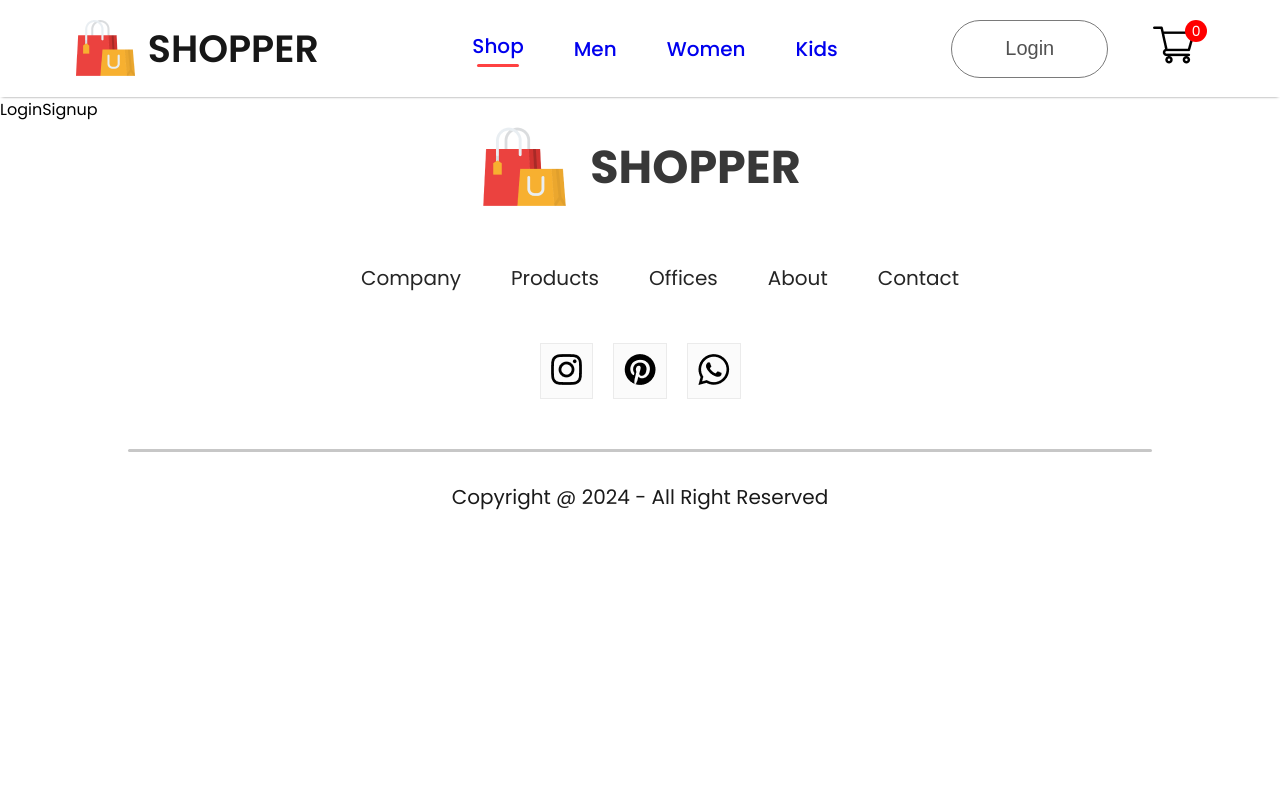
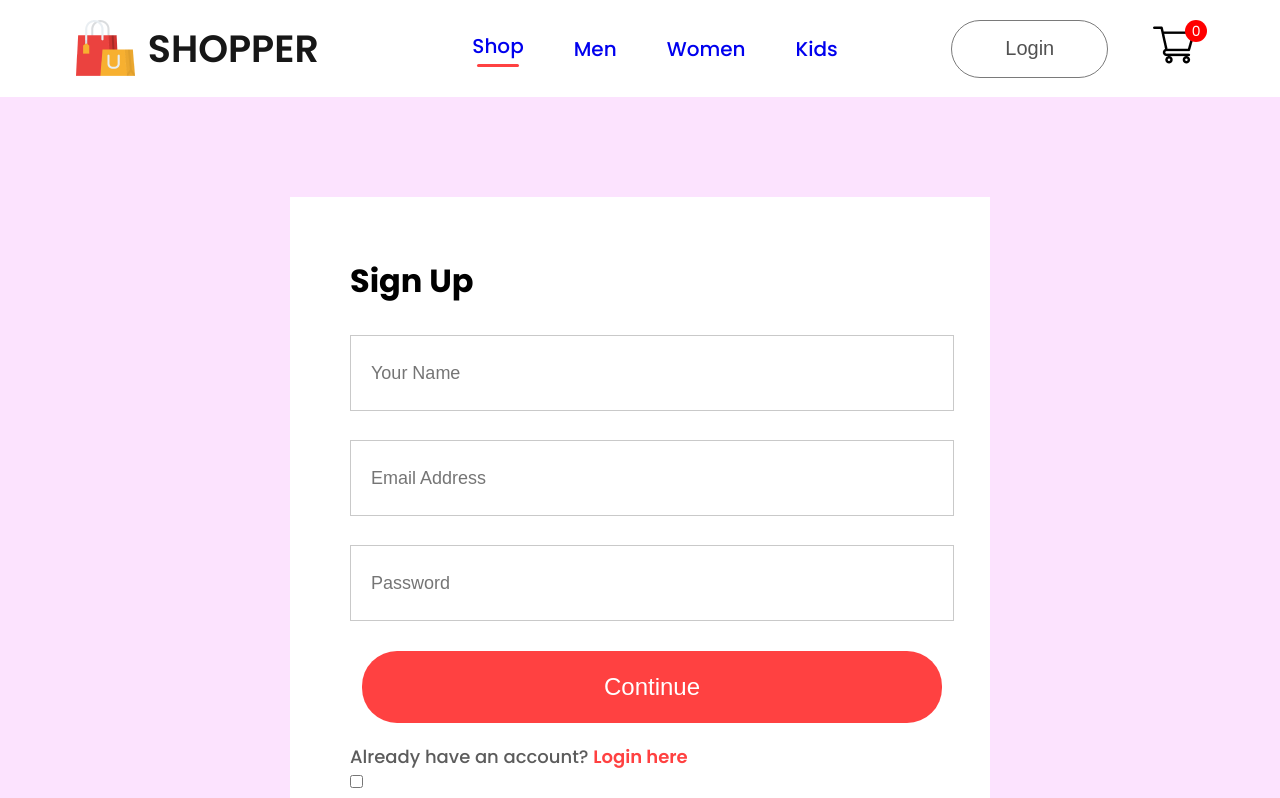
Before and after one commit to VitordSmota/frontend-ecommerce-react-mongodb, a React (Create React App) app: page /login in a window 1280 px wide. Shown: the top 798 px of the page. Built offline with nearby package versions, Linux system fonts and the light colour scheme.

Commit message:
Made Page Login Signup

```diff
--- a/src/App.js
+++ b/src/App.js
@@ -7,6 +7,9 @@
 import Cart from "./Pages/Cart";
 import LoginSignup from "./Pages/LoginSignup";
 import Footer from "./Components/Footer/Footer";
+import men_banner from "./Components/Assets/banner_mens.png";
+import women_banner from "./Components/Assets/banner_women.png";
+import kid_banner from "./Components/Assets/banner_kids.png";
 
 function App() {
   return (
@@ -15,9 +18,9 @@
         <Navbar />
         <Routes>
           <Route path="/" element={<Shop />} />
-          <Route path="/mens" element={<ShopCategory category="men" />} />
-          <Route path="/womens" element={<ShopCategory category="women" />} />
-          <Route path="/kids" element={<ShopCategory category="kid" />} />
+          <Route path="/mens" element={<ShopCategory banner={men_banner} category="men" />} />
+          <Route path="/womens" element={<ShopCategory banner={women_banner} category="women" />} />
+          <Route path="/kids" element={<ShopCategory banner={kid_banner} category="kid" />} />
           <Route path="/product" element={<Product />}>
             <Route path=":productId" element={<Product />} />
           </Route>
--- /dev/null
+++ b/src/Pages/CSS/LoginSignup.css
@@ -0,0 +1,69 @@
+.loginsignup{
+    width: 100%;
+    height: 80vh;
+    background: #fce3fe;
+    padding-top: 100px;
+
+}
+.loginsignup-container{
+    width: 580px;
+    height: 600px;
+    background: white;
+    margin: auto;
+    padding: 40px 60px;
+}
+.loginsignup-container h1{
+    margin: 20px 0px;
+}
+.loginsignup-fields{
+   display: flex;
+   flex-direction: column;
+   gap: 29px;
+   margin-top: 30px;
+}
+.loginsignup-fields input{
+    height: 72px;
+    width: 100%;
+    padding-left: 20px;
+    border: 1px solid #c9c9c9;
+    outline: none;
+    color: #5c5c5c;
+    font-size: 18px;
+}
+.loginsignup-container button{
+    width: 580px;
+    height: 72px;
+    color: white;
+    background: #ff4141;
+    margin-top: 30px;
+    border: none;
+    font-size: 24px;
+    font-weight: 500;
+    cursor: pointer;
+    margin-left: 12px;
+    border-radius: 35px;
+
+}
+.loginsignup-container button:hover{
+     background: #ce0c0c;
+}
+.loginsignup-login{
+    margin-top: 20px;
+    color: #5c5c5c;
+    font-size: 18px;
+    font-weight: 500;
+}
+.loginsignup-login span{
+    color: #ff4141 ;
+    font-weight: 600;
+
+}
+.loginsignup-agree{
+    display: flex;
+    align-items: center;
+    margin-top: 25px;
+    gap: 20px;
+    color: #5c5c5c;
+    font-size: 18px;
+    font-weight: 500;
+}
--- /dev/null
+++ b/src/Pages/CSS/ShopCategory.css
@@ -0,0 +1,38 @@
+.shopcategory-banner{
+    display: block;
+    margin: 30px auto;
+    width: 82%;
+}
+.shopcategory-indexSort{
+    display: flex;
+    margin: 0px 170px;
+    justify-content: space-between;
+    align-items: center ;
+}
+.shopcategory-sort{
+    padding: 10px 20px;
+    border-radius: 40px;
+    border: 1px solid #888;
+}
+.shopcategory-indexSort p span{
+    font-weight: 600;
+}
+.shopcategory-products{
+    margin: 20px 170px;
+    display: grid;
+    grid-template-columns: 1fr 1fr 1fr 1fr;
+    row-gap: 80px;
+}
+.shopcategory-loadmore{
+    display: flex;
+    justify-content: center;
+    align-items: center;
+    margin: 150px auto;
+    width: 233px;
+    height: 69px;
+    border-radius: 75px;
+    background: #ededed;
+    color: #787878;
+    font-size: 18px;
+    font-weight: 500;
+}
--- a/src/Pages/LoginSignup.jsx
+++ b/src/Pages/LoginSignup.jsx
@@ -1,9 +1,22 @@
 import React from "react";
-
+import './CSS/LoginSignup.css'
 const LoginSignup = () => {
     return (
-        <div>
-            <p>LoginSignup</p>
+        <div className="loginsignup">
+            <div className="loginsignup-container">
+                <h1>Sign Up</h1>
+                <div className="loginsignup-fields">
+                    <input type="text" placeholder="Your Name" />
+                    <input type="email" placeholder="Email Address" />
+                    <input type="password" placeholder="Password" />
+                </div>
+                <button>Continue</button>
+                <p className="loginsignup-login">Already have an account? <span>Login here</span> </p>
+                <div className="loginsigup-agree">
+                    <input type="checkbox" name="" id="" />
+                    <p>By continuing, i agree to the terms of use & privacy policy.</p>
+                </div>
+            </div>
         </div>
     )
 }
--- a/src/Pages/ShopCategory.jsx
+++ b/src/Pages/ShopCategory.jsx
@@ -1,9 +1,36 @@
-import React from "react";
+import React, { useContext } from "react";
+import './CSS/ShopCategory.css'
+import { ShopContext } from "../Context/ShopContext";
+import dropdown_icon from '../Components/Assets/dropdown_icon.png'
+import Item from '../Components/Item/Item'
 
-const ShopCategory = () => {
+
+const ShopCategory = (props) => {
+    const { all_product } = useContext(ShopContext)
     return (
-        <div>
-            <p>ShopCategory</p>
+        <div className="shop-category">
+            <img className="shopcategory-banner" src={props.banner} alt="" />
+            <div className="shopcategory-indexSort">
+                <p>
+                    <span>Showing 1-12</span> out of 36 products
+                </p>
+                <div className="shopcategory-sort">
+                    Sort by <img  src={dropdown_icon} alt="" />
+                </div>
+            </div>
+            <div className="shopcategory-products">
+                {all_product.map((item, i) => {
+                    if (props.category === item.category) {
+                        return <Item key={i} id={item.id} name={item.name} image={item.image} new_price={item.new_price} old_price={item.old_price} />
+                    }
+                    else {
+                        return null;
+                    }
+                })}
+            </div>
+            <div className="shopcategory-loadmore">
+                Explore More
+            </div>
         </div>
     )
 }
```
Also changed, not shown: src/index.js (+15 -8 lines), src/Context/ShopContext.jsx (renamed from src/Context/ShopContexts.jsx).
